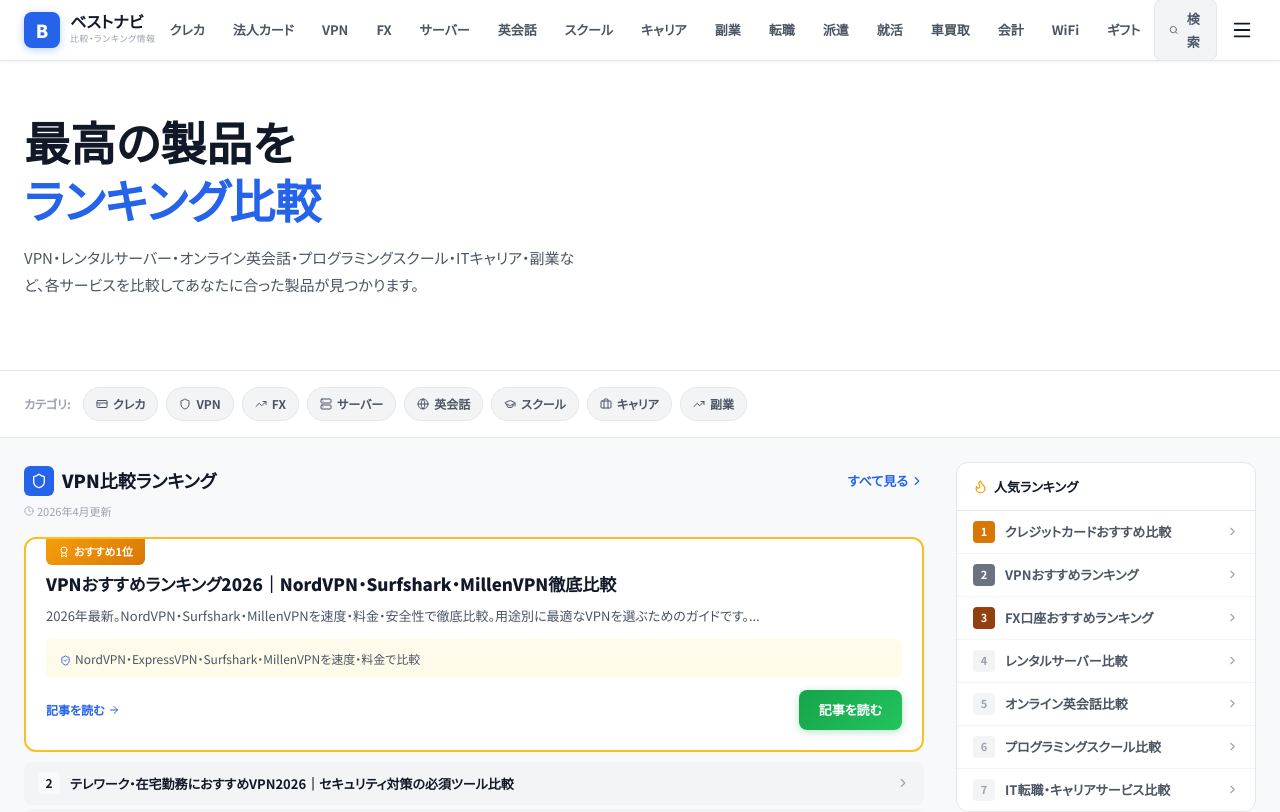
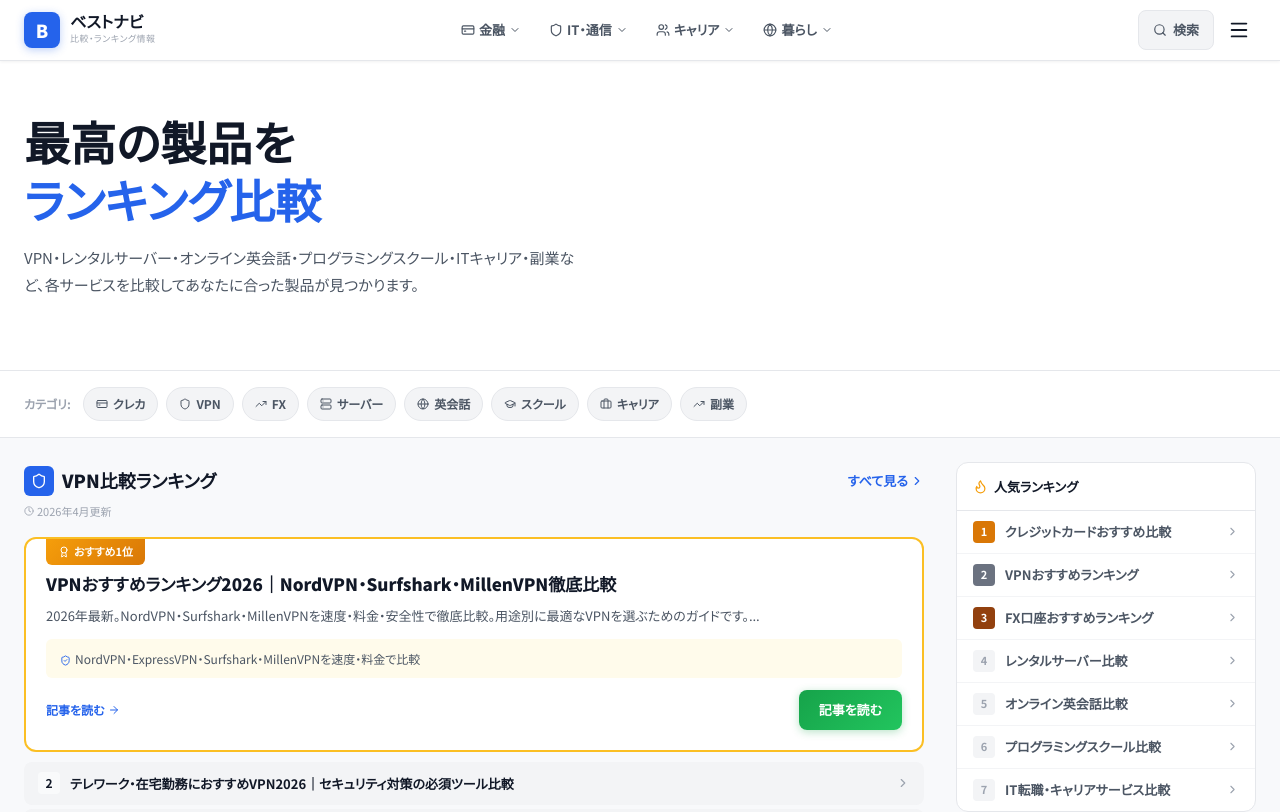
Before and after one commit to nexoraltd/bestnavi, a Next.js app: page / in a window 1280 px wide. Shown: the top 812 px of the page. Built offline with nearby package versions, Linux system fonts and the light colour scheme.

Commit message:
refactor: ヘッダーを16カテゴリ横並びから4グループドロップダウン方式に整理

```diff
--- a/components/Header.tsx
+++ b/components/Header.tsx
@@ -1,30 +1,131 @@
 "use client";
 
 import Link from "next/link";
-import { useState } from "react";
-import { Shield, Server, Globe, GraduationCap, Briefcase, TrendingUp, Search, Menu, X, CreditCard, Users, UserCheck, BookOpen, Car, Building2, Calculator, Wifi, Gift } from "lucide-react";
+import { useState, useRef } from "react";
+import { Shield, Server, Globe, GraduationCap, Briefcase, TrendingUp, Search, Menu, X, CreditCard, Users, UserCheck, BookOpen, Car, Building2, Calculator, Wifi, Gift, ChevronDown } from "lucide-react";
 
-const categories = [
-  { name: "クレカ",   href: "/ranking/credit-card", icon: CreditCard },
-  { name: "法人カード", href: "/ranking/houjin-card", icon: Building2 },
-  { name: "VPN",      href: "/ranking/vpn",     icon: Shield },
-  { name: "FX",       href: "/ranking/fx",       icon: TrendingUp },
-  { name: "サーバー", href: "/ranking/server",   icon: Server },
-  { name: "英会話",   href: "/ranking/english",  icon: Globe },
-  { name: "スクール", href: "/ranking/school",   icon: GraduationCap },
-  { name: "キャリア", href: "/ranking/career",   icon: Briefcase },
-  { name: "副業",     href: "/ranking/fukugyo",  icon: TrendingUp },
-  { name: "転職",     href: "/ranking/tenshoku", icon: Users },
-  { name: "派遣",     href: "/ranking/haken",    icon: UserCheck },
-  { name: "就活",     href: "/ranking/shukatsu", icon: BookOpen },
-  { name: "車買取",   href: "/ranking/kuruma",   icon: Car },
-  { name: "会計",     href: "/ranking/kaikei",   icon: Calculator },
-  { name: "WiFi",     href: "/ranking/wifi-sim", icon: Wifi },
-  { name: "ギフト",   href: "/ranking/gift-card", icon: Gift },
+const navGroups = [
+  {
+    label: "金融",
+    icon: CreditCard,
+    items: [
+      { name: "クレジットカード", href: "/ranking/credit-card", icon: CreditCard },
+      { name: "法人カード",       href: "/ranking/houjin-card", icon: Building2 },
+      { name: "FX",               href: "/ranking/fx",          icon: TrendingUp },
+      { name: "会計ソフト",       href: "/ranking/kaikei",      icon: Calculator },
+    ],
+  },
+  {
+    label: "IT・通信",
+    icon: Shield,
+    items: [
+      { name: "VPN",        href: "/ranking/vpn",      icon: Shield },
+      { name: "サーバー",   href: "/ranking/server",   icon: Server },
+      { name: "WiFi・SIM",  href: "/ranking/wifi-sim", icon: Wifi },
+    ],
+  },
+  {
+    label: "キャリア",
+    icon: Users,
+    items: [
+      { name: "転職エージェント", href: "/ranking/tenshoku", icon: Users },
+      { name: "派遣会社",         href: "/ranking/haken",    icon: UserCheck },
+      { name: "就活サービス",     href: "/ranking/shukatsu", icon: BookOpen },
+      { name: "副業・フリーランス", href: "/ranking/fukugyo", icon: TrendingUp },
+      { name: "キャリアスクール", href: "/ranking/career",   icon: Briefcase },
+    ],
+  },
+  {
+    label: "暮らし",
+    icon: Globe,
+    items: [
+      { name: "英会話",   href: "/ranking/english",   icon: Globe },
+      { name: "スクール", href: "/ranking/school",    icon: GraduationCap },
+      { name: "車買取",   href: "/ranking/kuruma",    icon: Car },
+      { name: "ギフトカード", href: "/ranking/gift-card", icon: Gift },
+    ],
+  },
 ];
+
+function DropdownGroup({ group }: { group: typeof navGroups[0] }) {
+  const [open, setOpen] = useState(false);
+  const timeoutRef = useRef<ReturnType<typeof setTimeout> | null>(null);
+  const Icon = group.icon;
+
+  const show = () => {
+    if (timeoutRef.current) clearTimeout(timeoutRef.current);
+    setOpen(true);
+  };
+  const hide = () => {
+    timeoutRef.current = setTimeout(() => setOpen(false), 120);
+  };
+
+  return (
+    <div style={{ position: "relative" }} onMouseEnter={show} onMouseLeave={hide}>
+      <button
+        style={{
+          display: "flex", alignItems: "center", gap: 4,
+          padding: "6px 14px",
+          fontSize: 13, fontWeight: 600,
+          color: open ? "var(--accent)" : "var(--text-secondary)",
+          background: open ? "var(--accent-light)" : "transparent",
+          border: "none", borderRadius: 6, cursor: "pointer",
+          transition: "color 0.15s, background 0.15s",
+          whiteSpace: "nowrap",
+        }}
+      >
+        <Icon size={14} />
+        {group.label}
+        <ChevronDown size={12} style={{ transform: open ? "rotate(180deg)" : "none", transition: "transform 0.15s" }} />
+      </button>
+
+      {open && (
+        <div style={{
+          position: "absolute", top: "100%", left: 0,
+          background: "#fff",
+          border: "1px solid var(--border)",
+          borderRadius: 10,
+          boxShadow: "0 8px 24px rgba(0,0,0,0.10)",
+          minWidth: 180, padding: "6px 0",
+          zIndex: 100,
+        }}>
+          {group.items.map((item) => {
+            const ItemIcon = item.icon;
+            return (
+              <Link
+                key={item.href}
+                href={item.href}
+                style={{
+                  display: "flex", alignItems: "center", gap: 10,
+                  padding: "9px 16px",
+                  fontSize: 13, fontWeight: 600,
+                  color: "var(--text-secondary)",
+                  textDecoration: "none",
+                  transition: "background 0.12s, color 0.12s",
+                }}
+                onMouseEnter={(e) => {
+                  e.currentTarget.style.background = "var(--accent-light)";
+                  e.currentTarget.style.color = "var(--accent)";
+                }}
+                onMouseLeave={(e) => {
+                  e.currentTarget.style.background = "transparent";
+                  e.currentTarget.style.color = "var(--text-secondary)";
+                }}
+              >
+                <ItemIcon size={14} strokeWidth={2} style={{ color: "var(--accent)", flexShrink: 0 }} />
+                {item.name}
+              </Link>
+            );
+          })}
+        </div>
+      )}
+    </div>
+  );
+}
 
 export function Header() {
   const [mobileOpen, setMobileOpen] = useState(false);
+  const [mobileExpanded, setMobileExpanded] = useState<string | null>(null);
 
   return (
     <header className="sticky top-0 z-50 bg-white border-b border-gray-200" style={{ boxShadow: "0 1px 3px rgba(0,0,0,0.06)" }}>
@@ -47,33 +148,10 @@
             </div>
           </Link>
 
-          {/* Desktop Nav */}
+          {/* Desktop Nav — 4グループのドロップダウン */}
           <nav className="hidden md:flex" style={{ alignItems: "center", gap: 0 }}>
-            {categories.map((cat) => (
-              <Link
-                key={cat.name}
-                href={cat.href}
-                style={{
-                  padding: "6px 14px",
-                  fontSize: 13,
-                  fontWeight: 600,
-                  color: "var(--text-secondary)",
-                  textDecoration: "none",
-                  borderRadius: 6,
-                  transition: "color 0.15s, background 0.15s",
-                  whiteSpace: "nowrap",
-                }}
-                onMouseEnter={(e) => {
-                  e.currentTarget.style.color = "var(--accent)";
-                  e.currentTarget.style.background = "var(--accent-light)";
-                }}
-                onMouseLeave={(e) => {
-                  e.currentTarget.style.color = "var(--text-secondary)";
-                  e.currentTarget.style.background = "transparent";
-                }}
-              >
-                {cat.name}
-              </Link>
+            {navGroups.map((group) => (
+              <DropdownGroup key={group.label} group={group} />
             ))}
           </nav>
 
@@ -126,34 +204,57 @@
         </div>
       </div>
 
-      {/* Mobile Menu */}
+      {/* Mobile Menu — グループ別アコーディオン */}
       {mobileOpen && (
-        <div
-          className="md:hidden"
-          style={{ background: "#fff", borderTop: "1px solid var(--border)", padding: "8px 0 12px" }}
+        <div className="md:hidden" style={{ background: "#fff", borderTop: "1px solid var(--border)", paddingBottom: 12 }}>
+          {navGroups.map((group) => {
+            const GroupIcon = group.icon;
+            const isExpanded = mobileExpanded === group.label;
+            return (
+              <div key={group.label}>
+                <button
+                  onClick={() => setMobileExpanded(isExpanded ? null : group.label)}
+                  style={{
+                    display: "flex", alignItems: "center", justifyContent: "space-between",
+                    width: "100%", padding: "12px 24px",
+                    fontSize: 14, fontWeight: 700,
+                    color: isExpanded ? "var(--accent)" : "var(--text-primary)",
+                    background: isExpanded ? "var(--accent-light)" : "transparent",
+                    border: "none", borderBottom: "1px solid var(--bg-section)",
+                    cursor: "pointer", textAlign: "left",
+                  }}
                 >
-          {categories.map((cat) => {
-            const Icon = cat.icon;
+                  <span style={{ display: "flex", alignItems: "center", gap: 10 }}>
+                    <GroupIcon size={16} strokeWidth={2} style={{ color: "var(--accent)" }} />
+                    {group.label}
+                  </span>
+                  <ChevronDown size={14} style={{ transform: isExpanded ? "rotate(180deg)" : "none", transition: "transform 0.15s", color: "var(--text-muted)" }} />
+                </button>
+                {isExpanded && group.items.map((item) => {
+                  const ItemIcon = item.icon;
                   return (
                     <Link
-                key={cat.name}
-                href={cat.href}
+                      key={item.href}
+                      href={item.href}
                       onClick={() => setMobileOpen(false)}
                       style={{
                         display: "flex", alignItems: "center", gap: 10,
-                  padding: "11px 24px",
-                  fontSize: 14, fontWeight: 600,
+                        padding: "10px 24px 10px 48px",
+                        fontSize: 13, fontWeight: 600,
                         color: "var(--text-secondary)",
                         textDecoration: "none",
                         borderBottom: "1px solid var(--bg-section)",
-                  transition: "background 0.15s",
+                        transition: "background 0.12s",
                       }}
                       onMouseEnter={(e) => { e.currentTarget.style.background = "var(--accent-light)"; }}
                       onMouseLeave={(e) => { e.currentTarget.style.background = "transparent"; }}
                     >
-                <Icon size={16} strokeWidth={2} style={{ color: "var(--accent)" }} />
-                {cat.name}ランキング
+                      <ItemIcon size={14} strokeWidth={2} style={{ color: "var(--accent)" }} />
+                      {item.name}
                     </Link>
+                  );
+                })}
+              </div>
             );
           })}
         </div>
```
Lines whose indentation alone changed are shown as unchanged.
